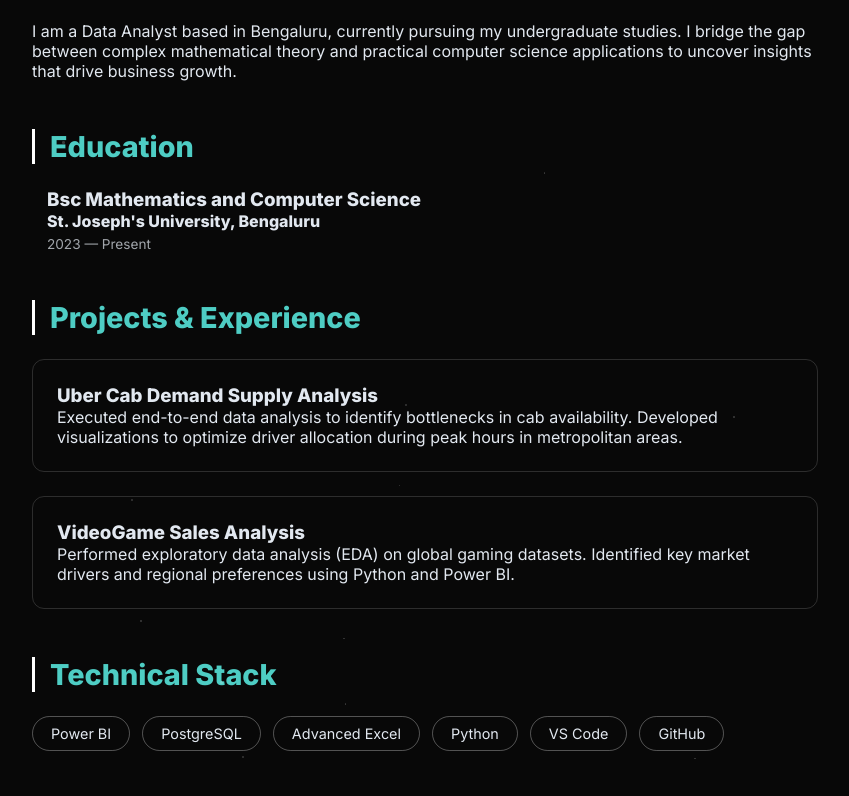
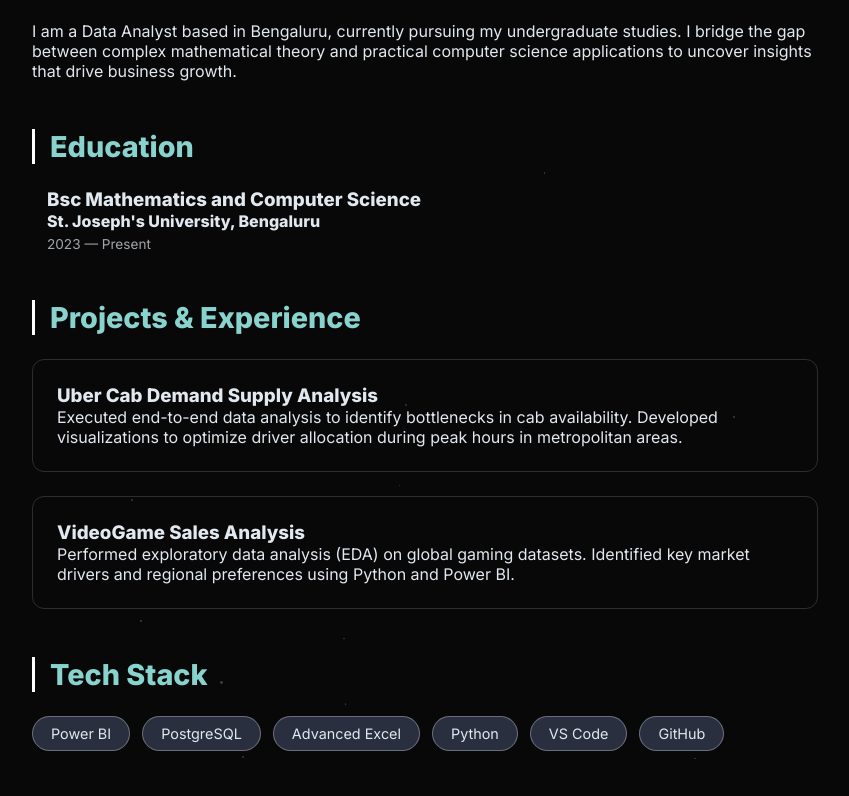
Before and after one commit to bhaveshk-25/My-Portfolio, a website: page index.html in a window 1280 px wide. Shown: the part 281-1077 px from the top of the page, without its empty margins (215-1064 px from the left). Drawn offline with Linux system fonts and the light colour scheme.

Commit message:
animations added

```diff
--- a/index.html
+++ b/index.html
@@ -39,7 +39,7 @@
         </section>
 
         <section class="skills">
-            <h2>Technical Stack</h2>
+            <h2>Tech Stack</h2>
             <ul>
                 <li>Power BI</li>
                 <li>PostgreSQL</li>
@@ -53,7 +53,7 @@
         <section class="contact">
             <h2>Get In Touch</h2>
             <div id="contact-area">
-                <p><a href="mailto:qwerty@gmail.com">qwerty@gmail.com</a></p>
+                <p><a href="mailto:bhaveshk0707@gmail.com">bhaveshk0707@gmail.com</a></p>
                 <p><a href="https://github.com/bhaveshk-25">github.com/bhaveshk-25</a></p>
                 <p><a href="https://linkedin.com/in/bhavesh-kumar-9b7a16225">linkedin.com/in/bhavesh-kumar</a></p>
             </div>
--- a/style.css
+++ b/style.css
@@ -2,7 +2,7 @@
     /* Pure 95% Black Background */
     --bg-main: #080808;
     --text-main: #e2e8f0;
-    --accent-color: #4ecdc4;
+    --accent-color: #89d3ce;
 }
 
 * { margin: 0; padding: 0; box-sizing: border-box; }
@@ -72,12 +72,28 @@ h2 {
 ul { display: flex; flex-wrap: wrap; gap: 12px; list-style: none; }
 
 li {
-    background: transparent;
+    background: #2a2f40;
     padding: 8px 18px;
     border-radius: 30px;
     border: 1px solid rgba(255, 255, 255, 0.3);
     font-weight: 500;
     font-size: 0.9rem;
+}
+
+/* Tech Stack Hover Animation */
+.skills ul li {
+    transition: all 0.3s cubic-bezier(0.25, 0.8, 0.25, 1);
+    cursor: default;
+    position: relative;
+    overflow: hidden;
+}
+
+.skills ul li:hover {
+    transform: translateY(-5px); /* Lifts the item up */
+    border-color: #4ecdc4; /* Changes border to your accent color */
+    background: rgba(78, 205, 196, 0.1); /* Subtle tinted background */
+    box-shadow: 0 5px 15px rgba(78, 205, 196, 0.3); /* Soft outer glow */
+    color: #fffafa;
 }
 
 /* Official Contact Buttons */
```
